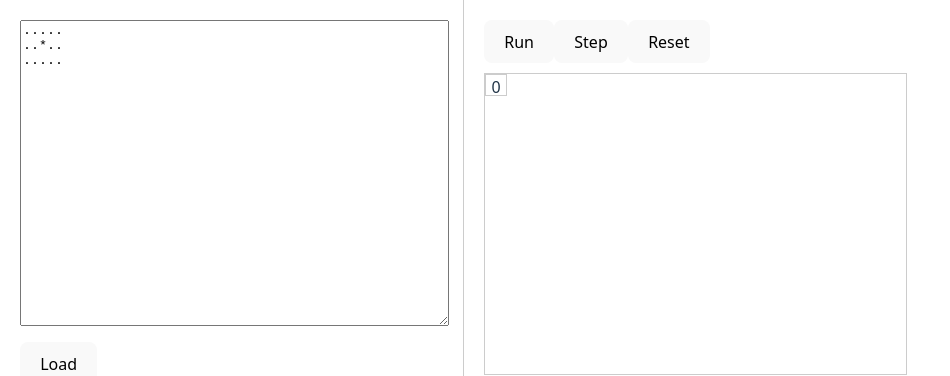
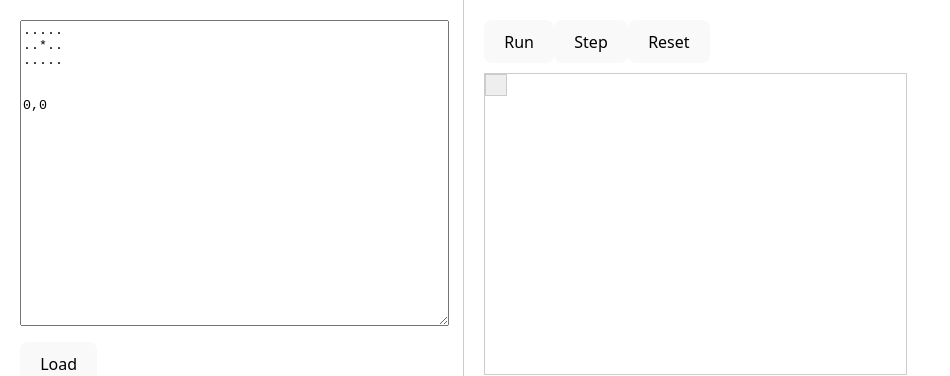
Before and after one commit to sh-mug/mines-editor, a React (Vite) app: page / in a window 1280 px wide. Shown: the top 376 px of the page, without its empty margins (0-950 px from the left). Built offline with nearby package versions, Linux system fonts and the light colour scheme.

Commit message:
feat: 盤面のビジュアライズをきれいに

```diff
--- a/src/App.css
+++ b/src/App.css
@@ -61,5 +61,18 @@
   width: 20px;
   height: 20px;
   border: 1px solid #ccc;
-  text-align: center;
+  background-color: #eee;
+  font-weight: bold;
+  display: flex;
+  justify-content: center;
+  align-items: center;
 }
+
+.color-1 { color: dodgerblue; }
+.color-2 { color: limegreen; }
+.color-3 { color: red; }
+.color-4 { color: blue; }
+.color-5 { color: brown; }
+.color-6 { color: aqua; }
+.color-7 { color: black; }
+.color-8 { color: gray; }
--- a/src/App.tsx
+++ b/src/App.tsx
@@ -29,7 +29,7 @@ function App() {
         {/* Code Editor */}
         <textarea
           className="code-editor"
-          value={boardString}
+          value={`${boardString}\n${opsString}`}
           onChange={(e: React.ChangeEvent<HTMLTextAreaElement>) => { setBoardString(e.target.value); }}
         />
         {/* Load Button */}
@@ -52,13 +52,23 @@ function App() {
           {gameState.field.map((row, i) => (
             <div key={i} className="board-row">
               {row.map((cell, j) => (
-                <span key={j} className="board-cell">
-                  {cell}
+                <span key={j} className={`board-cell ${
+                    cell === 1 ? 'color-1' :
+                    cell === 2 ? 'color-2' :
+                    cell === 3 ? 'color-3' :
+                    cell === 4 ? 'color-4' :
+                    cell === 5 ? 'color-5' :
+                    cell === 6 ? 'color-6' :
+                    cell === 7 ? 'color-7' :
+                    cell === 8 ? 'color-8' :
+                    ''
+                  }`}>
+                  {cell === 0 ? '' : cell === 9 ? '💣' : cell}
                 </span>
               ))}
             </div>
           ))}
-        </div>
+        </div >
         {/* Debug Information */}
         <div className="debug-information">
           {/* TODO: Implement Debug Information */}
```
